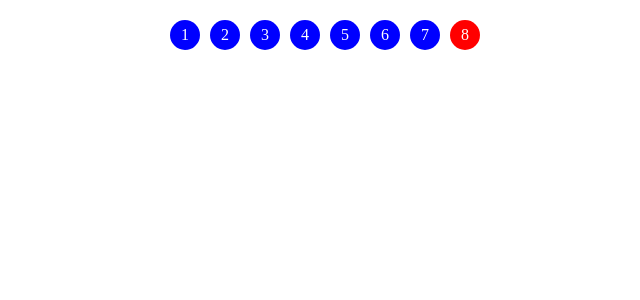
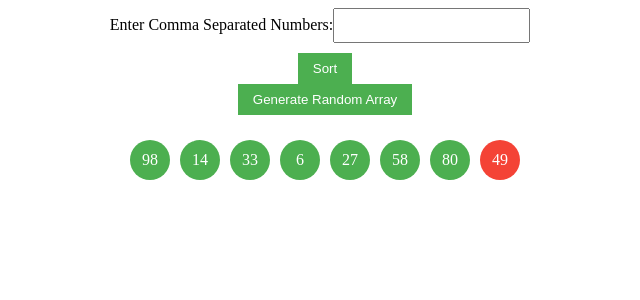
Before and after one commit to KagisoLesomo/SortingPlugIn, a React (Create React App) app: page /Visualizer in a window 1280 px wide. Shown: the top 300 px of the page, without its empty margins (315-955 px from the left). Built offline with nearby package versions, Linux system fonts and the light colour scheme; the HTML template or start-up script is replaced by a standard one.

Commit message:
added random array functionality

```diff
--- a/src/components/QuickSortVisualizer.js
+++ b/src/components/QuickSortVisualizer.js
@@ -6,7 +6,34 @@ const sleep = (milliseconds) => {
 };
 
 const QuicksortVisualizer = () => {
-  const [array, setArray] = useState([7, 2, 1, 6, 8, 5, 3, 4]);
+  const generateRandomArray = (length) => {
+    const array = [];
+    for (let i = 0; i < length; i++) {
+      array.push(Math.floor(Math.random() * 100) + 1);
+    }
+    return array;
+  };
+
+  const [array, setArray] = useState(generateRandomArray(8));
+  const [inputArray, setInputArray] = useState("");
+  const [highlightedIndices, setHighlightedIndices] = useState([]);
+
+  const handleChange = (event) => {
+    setInputArray(event.target.value);
+  };
+
+  const handleSubmit = (event) => {
+    event.preventDefault();
+    if (inputArray) {
+      const newArray = inputArray.split(",").map((item) => parseInt(item.trim()));
+      setArray(newArray);
+      sortArray(newArray, 0, newArray.length - 1);
+    } else {
+      const newArray = generateRandomArray(8);
+      setArray(newArray);
+      sortArray(newArray, 0, newArray.length - 1);
+    }
+  };
 
   const quickSort = async (arr, left, right) => {
     if (left >= right) return;
@@ -21,10 +48,13 @@ const QuicksortVisualizer = () => {
     const pivot = arr[right];
     let i = left - 1;
     for (let j = left; j < right; j++) {
+      setHighlightedIndices([j, right]);
+      await sleep(500);
       if (arr[j] < pivot) {
         i++;
         [arr[i], arr[j]] = [arr[j], arr[i]];
         setArray([...arr]);
+        setHighlightedIndices([i, j]);
         await sleep(500);
       }
     }
@@ -32,27 +62,39 @@ const QuicksortVisualizer = () => {
     [arr[i], arr[right]] = [arr[right], arr[i]];
     setArray([...arr]);
     await sleep(500);
+    setHighlightedIndices([]);
     return i;
   };
 
-  useEffect(() => {
-    const sortArray = async () => {
-      await quickSort(array, 0, array.length - 1);
+  const sortArray = (newArray, left, right) => {
+    quickSort(newArray, left, right);
   };
-    sortArray();
-  }, []);
 
   return (
+    <div>
+      <form onSubmit={handleSubmit}>
+        <label>
+          Enter Comma Separated Numbers:
+          <input type="text" value={inputArray} onChange={handleChange} />
+        </label>
+        <button type="submit">Sort</button>
+        <button type="submit" onClick={handleSubmit} className="random-button">
+          Generate Random Array
+        </button>
+      </form>
       <div style={{ display: "flex", justifyContent: "center", marginTop: "20px" }}>
         {array.map((value, idx) => (
           <div
             key={idx}
-          className={`circle ${idx === array.length - 1 ? "highlight" : ""}`}
+            className={`circle ${idx === array.length - 1 ? "highlight" : ""} ${
+              highlightedIndices.includes(idx) ? "ring" : ""
+            }`}
           >
             {value}
           </div>
         ))}
       </div>
+    </div>
   );
 };
 
--- a/src/components/styles.css
+++ b/src/components/styles.css
@@ -1,14 +1,65 @@
 .circle {
-    width: 30px;
-    height: 30px;
-    background-color: blue;
-    color: white;
-    display: flex;
-    align-items: center;
-    justify-content: center;
-    border-radius: 50%;
-    margin: 0 5px;
+  display: flex;
+  justify-content: center;
+  align-items: center;
+  width: 40px;
+  height: 40px;
+  background-color: #4caf50;
+  color: #fff;
+  border-radius: 50%;
+  margin: 5px;
+  font-size: 16px;
+}
+
+.highlight {
+  background-color: #f44336;
+}
+
+.ring {
+  animation: ringAnimation 1s infinite;
+}
+
+@keyframes ringAnimation {
+  0% {
+    box-shadow: 0 0 0 0px rgba(255, 165, 0, 0.4);
   }
-  .highlight {
-    background-color: red;
+  100% {
+    box-shadow: 0 0 0 10px rgba(255, 165, 0, 0);
   }
+}
+
+form {
+  display: flex;
+  flex-direction: column;
+  align-items: center;
+  margin-bottom: 20px;
+}
+
+label {
+  margin-bottom: 10px;
+}
+
+input {
+  padding: 8px;
+  margin-right: 10px;
+}
+
+button {
+  padding: 8px 15px;
+  background-color: #4caf50;
+  color: #fff;
+  border: none;
+  cursor: pointer;
+}
+
+button:hover {
+  background-color: #45a049;
+}
+
+button:focus {
+  outline: none;
+}
+
+button:active {
+  background-color: #3e8e41;
+}
```
Lines whose indentation alone changed are shown as unchanged.
